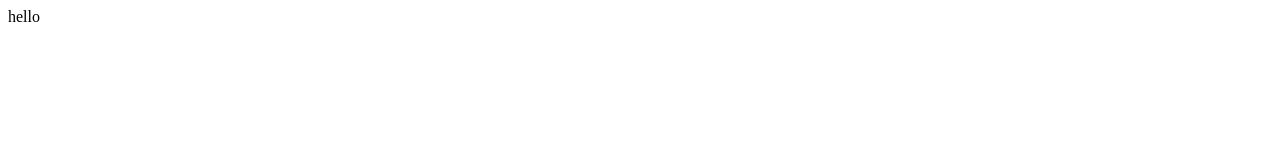
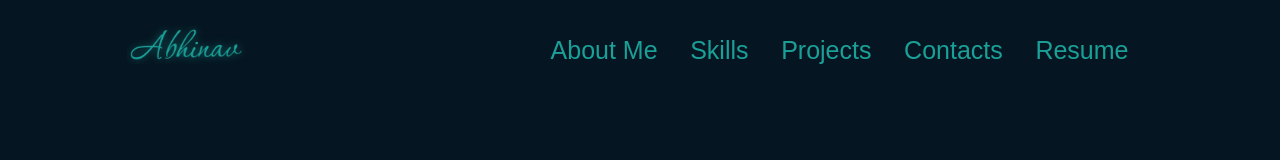
Before and after one commit to ABHINAV2407/ABHINAV2407.github.io, a plain HTML site: page index.html in a window 1280 px wide. Drawn offline with Linux system fonts and the light colour scheme.

Commit message:
added navbar

```diff
--- /dev/null
+++ b/index.css
@@ -0,0 +1,31 @@
+*{
+    margin-top: 0;
+    margin-left: 0;
+    padding-top: 0;
+    background-color: #051622;
+    color:  #1ba098;
+    font-family: sans-serif;
+    font-size: 25px;
+}
+#navbar{
+  margin: auto;
+  width: 80%;
+  height: 100px;
+  align-items: center;
+  display: grid;
+  grid-template-columns: 1fr 1fr 3fr;
+  /* border: 1px solid red; */
+}
+.nav-list{
+    display: flex;
+    justify-content: space-around;
+    width: 100%;
+    height: auto;
+
+}
+
+#nav-logo{
+    width: 60%;
+    /* border: 1px solid red; */
+    margin-bottom: 2%;
+}
--- a/index.html
+++ b/index.html
@@ -4,9 +4,23 @@
     <meta charset="UTF-8">
     <meta http-equiv="X-UA-Compatible" content="IE=edge">
     <meta name="viewport" content="width=device-width, initial-scale=1.0">
-    <title>Document</title>
+    <title>Abhinav | Java Backend Developer | Spring Boot</title>
+    <link rel="stylesheet" href="index.css">
 </head>
 <body>
-    <div>hello</div>
+   <div id="navbar">
+    <div><img id="nav-logo"  src="image (11).png" alt=""></div>
+        <div></div>
+        <div class="nav-list">
+            <div>About Me</div>
+            <div>Skills</div>
+            <div>Projects</div>
+            <div>Contacts</div>
+            <div>Resume</div>
+        </div>
+
+   </div>
 </body>
 </html>
+
+<script src="index.js"></script>
```
Also changed, not shown: image (11).png (added), index.js (added), index.txt (added).
